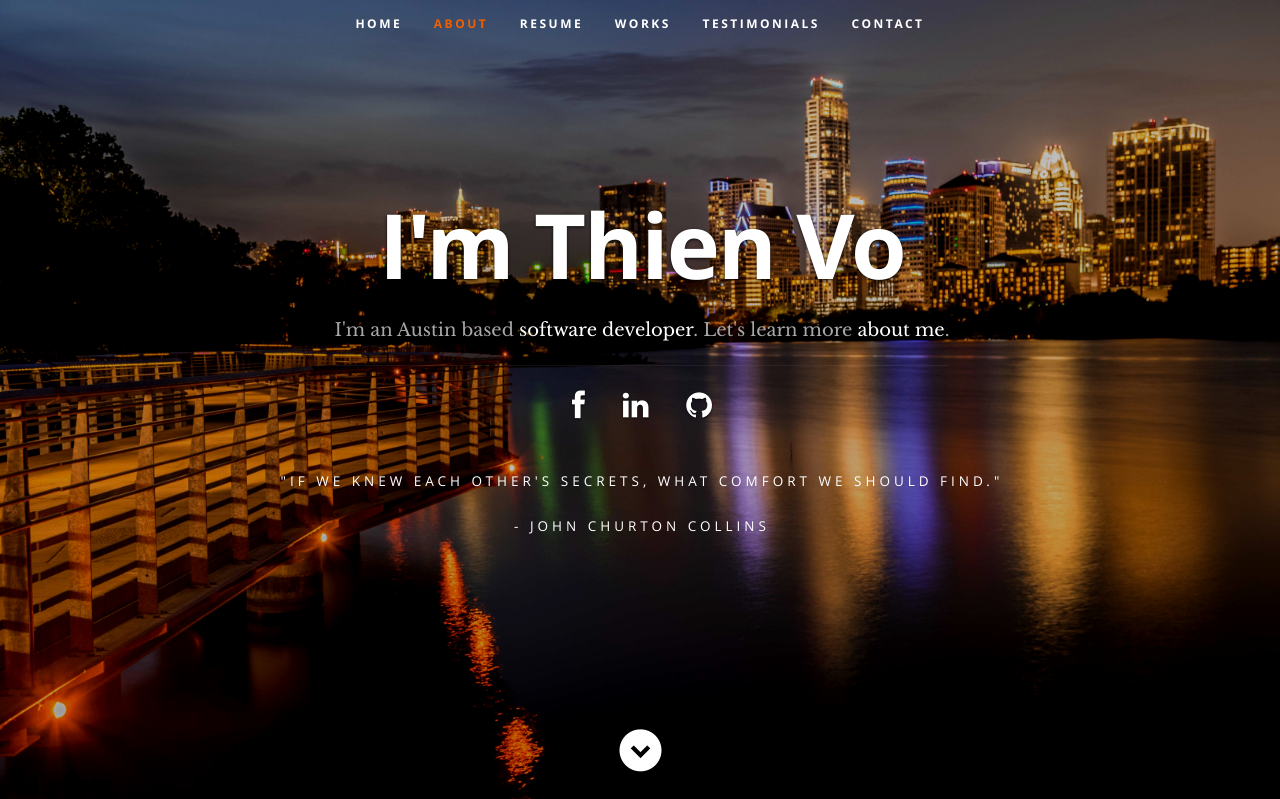
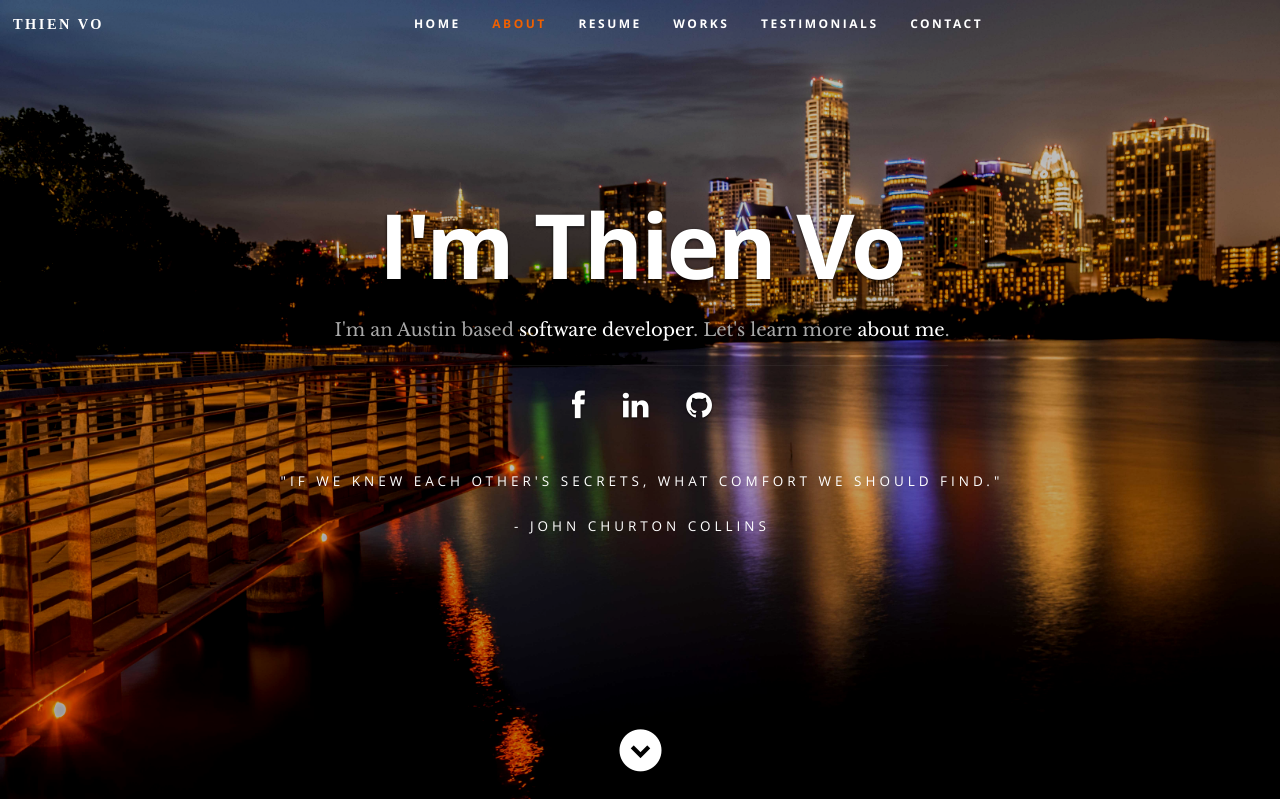
Before and after one commit to thien-vo/com-thienmint, a Flask app: page / in a window 1280 px wide. Shown: the top 799 px of the page. Run offline with Flask 2, Linux system fonts and the light colour scheme; parts of the project's set-up code (start-up, migrations or seed data) failed here and were passed over; some libraries are stand-ins or nearby versions.

Commit message:
add return to home button with my name

```diff
--- a/app/static/css/layout.css
+++ b/app/static/css/layout.css
@@ -234,6 +234,16 @@ ul#nav li a:active {
 
 ul#nav li.current a {
     color: #F06000;
+}
+
+#site-home {
+    float: left;
+    font-weight: bolder;
+    font-size: larger;
+    font-family: "Liberation Serif";
+}
+
+#site-opts {
 }
 
 /* ------------------------------------------------------------------ */
--- a/app/templates/defaults/header.html
+++ b/app/templates/defaults/header.html
@@ -11,12 +11,17 @@
         <a class="mobile-btn" href="#" title="Hide navigation">Hide navigation</a>
 
         <ul id="nav" class="nav">
+            <span id="site-home">
+                <li><a class="smoothscroll" href="/">Thien Vo</a></li>
+            </span>
+            <span id="site-opts">
                 <li class="current"><a class="smoothscroll" href="#home">Home</a></li>
                 <li><a class="smoothscroll" href="#about">About</a></li>
                 <li><a class="smoothscroll" href="#resume">Resume</a></li>
                 <li><a class="smoothscroll" href="#portfolio">Works</a></li>
                 <li><a class="smoothscroll" href="#testimonials">Testimonials</a></li>
                 <li><a class="smoothscroll" href="#contact">Contact</a></li>
+            </span>
         </ul> <!-- end #nav -->
 
     </nav> <!-- end #nav-wrap -->
```
Lines whose indentation alone changed are shown as unchanged.
